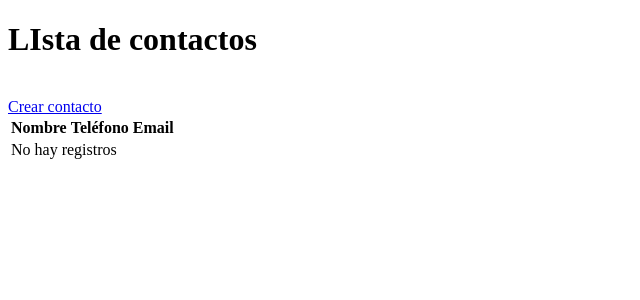
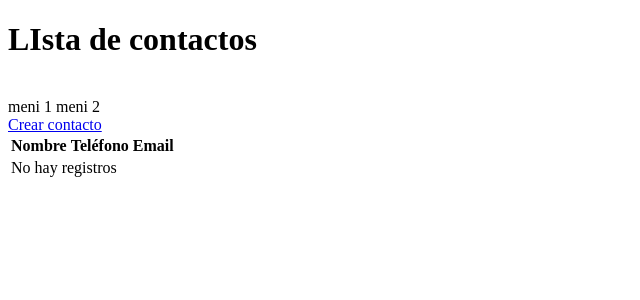
Before and after one commit to JMauricio05/avanzada_g1_2025s2, a PHP site: page /contactos-app/views/contactos.php in a window 1280 px wide. Shown: the top 300 px of the page, without its empty margins (0-640 px from the left). Run offline with PHP 8.4, Linux system fonts and the light colour scheme; data that the repository does not hold is empty.

Commit message:
Ajuste en views

```diff
--- /dev/null
+++ b/contactos-app/views/componentes/menu.php
@@ -0,0 +1,4 @@
+ <nav>
+        meni 1
+        meni 2
+    </nav>
--- a/contactos-app/views/conacto-form.php
+++ b/contactos-app/views/conacto-form.php
@@ -10,6 +10,7 @@
 <body>
     <h1>Guardar contacto</h1>
     <br>
+    <?php require 'componentes/menu.php';?>
     <form action="operaciones/guardar-contacto.php" method="post">
         <?php
         if (!empty($_GET["cod"])) {
--- a/contactos-app/views/contactos.php
+++ b/contactos-app/views/contactos.php
@@ -20,6 +20,7 @@ $contactos = $contactosController->queryAllContactos();
 <body>
     <h1>LIsta de contactos</h1>
     <br>
+    <?php require 'componentes/menu.php';?>
     <a href="conacto-form.php">Crear contacto</a>
     <table>
         <thead>
```
